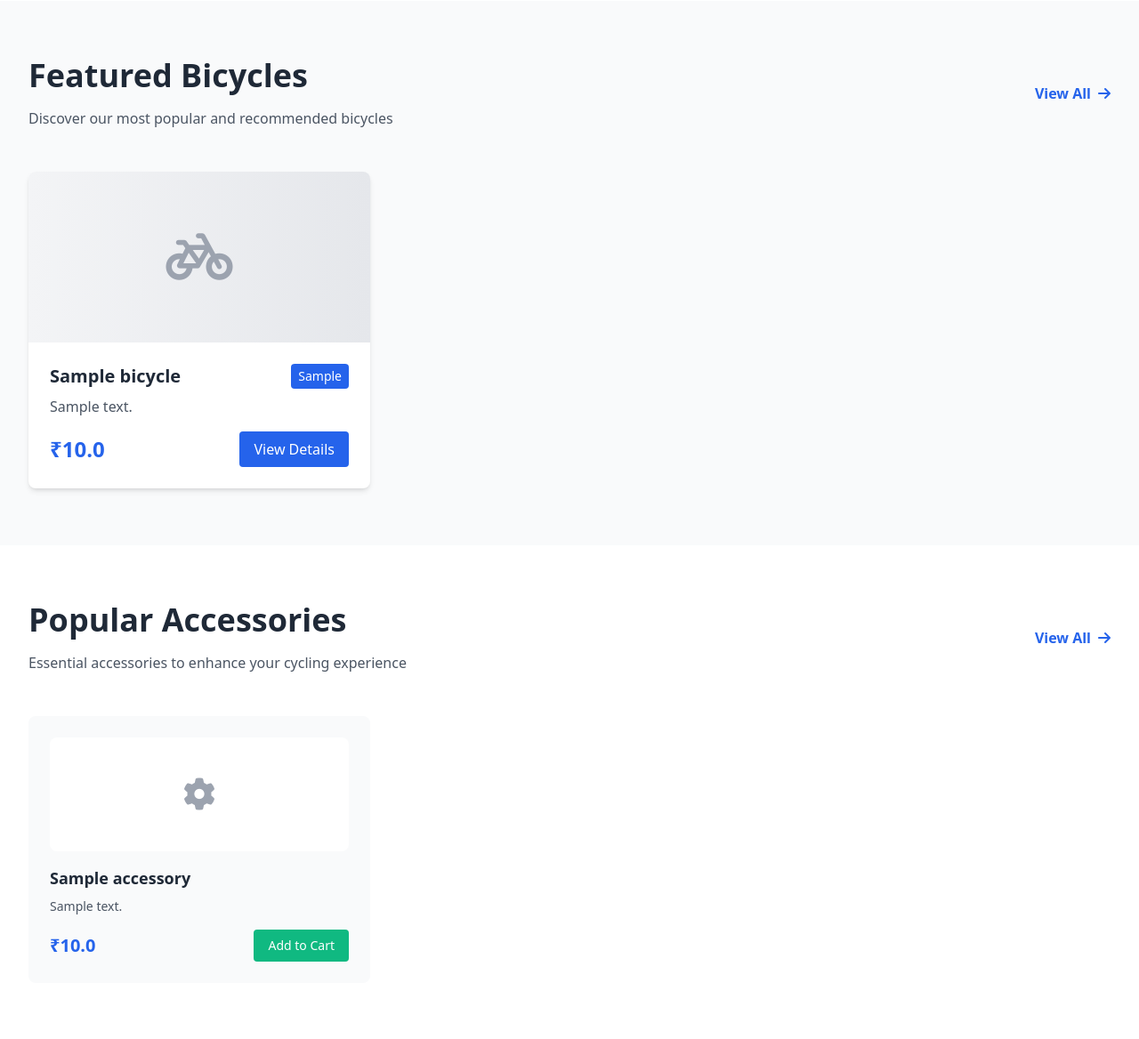
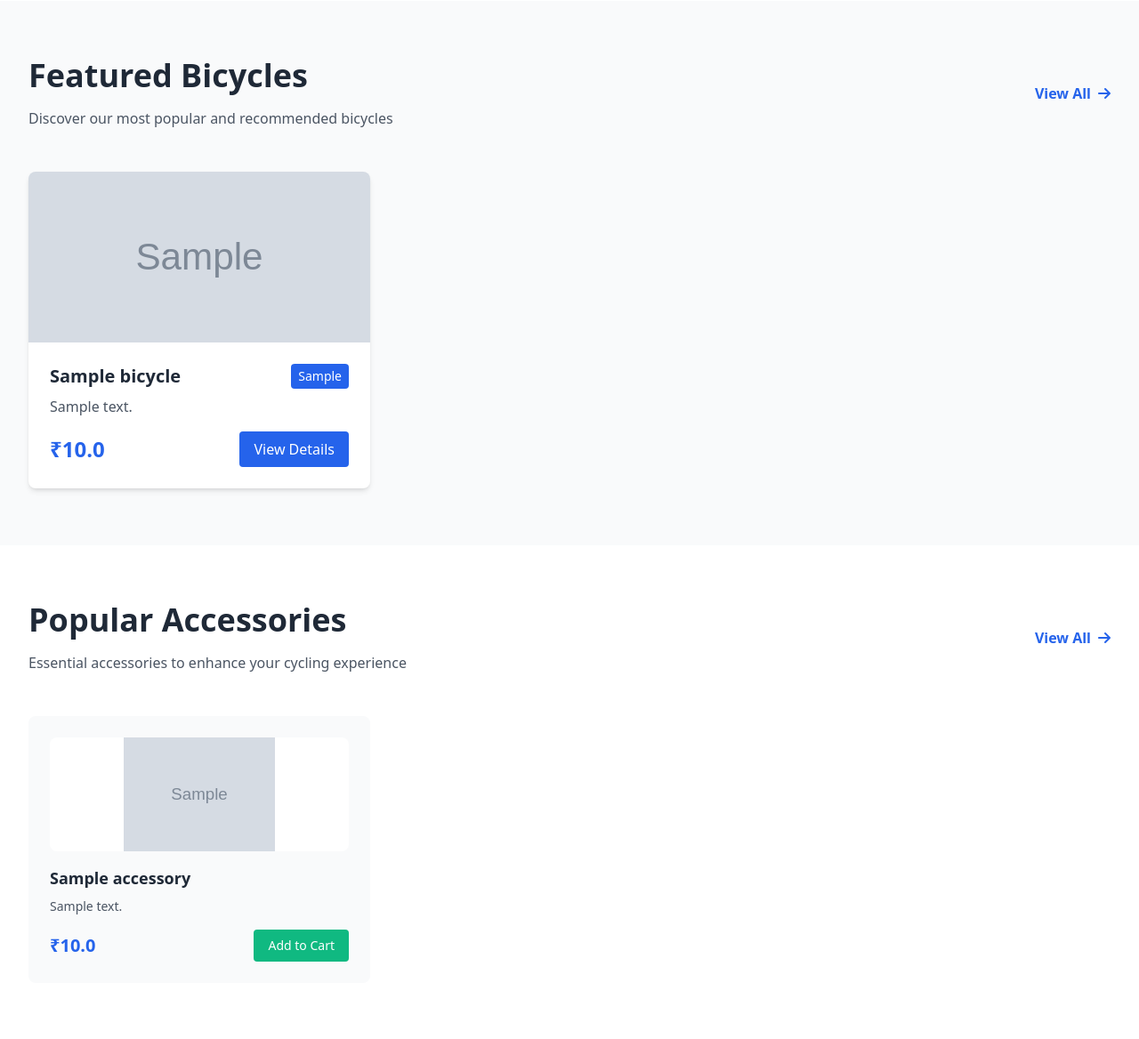
Before and after one commit to iammujtaba/cyclestore, a FastAPI app: page / in a window 1280 px wide. Shown: the part 1115-2283 px from the top of the page at 89% size. Run offline with FastAPI, Linux system fonts and the light colour scheme; tables that the repository leaves empty hold one stand-in row (values such as "Sample post"); grey boxes marked "Sample" are stand-in pictures; some libraries are stand-ins or nearby versions.

Commit message:
feat: Update bicycle and accessory display to use images instead of icons, enhancing visual appeal

```diff
--- a/app/templates/index.html
+++ b/app/templates/index.html
@@ -83,9 +83,9 @@
         <div class="grid grid-cols-1 md:grid-cols-2 lg:grid-cols-3 gap-8">
             {% for bike in featured_bikes %}
             <div class="bg-white rounded-lg shadow-md overflow-hidden card-hover animate-on-scroll">
-                <div class="h-48 bg-gradient-to-r from-gray-100 to-gray-200 flex items-center justify-center">
-                    <i class="fas fa-bicycle text-6xl text-gray-400"></i>
-                </div>
+                <a href="/bicycle/{{ bike.id }}" class="block h-48">
+                    <img src="{{ bike.get_primary_image() }}" alt="{{ bike.name }}" class="w-full h-full object-cover">
+                </a>
                 <div class="p-6">
                     <div class="flex justify-between items-start mb-2">
                         <h3 class="text-xl font-semibold text-gray-800">{{ bike.name }}</h3>
@@ -127,21 +127,9 @@
         <div class="grid grid-cols-1 md:grid-cols-2 lg:grid-cols-3 gap-8">
             {% for accessory in featured_accessories %}
             <div class="bg-gray-50 rounded-lg p-6 card-hover animate-on-scroll">
-                <div class="h-32 bg-white rounded-lg flex items-center justify-center mb-4">
-                    {% if accessory.category == 'tyres' %}
-                        <i class="fas fa-circle text-4xl text-gray-400"></i>
-                    {% elif accessory.category == 'tubes' %}
-                        <i class="fas fa-ring text-4xl text-gray-400"></i>
-                    {% elif accessory.category == 'rims' %}
-                        <i class="fas fa-compact-disc text-4xl text-gray-400"></i>
-                    {% elif accessory.category == 'chains' %}
-                        <i class="fas fa-link text-4xl text-gray-400"></i>
-                    {% elif accessory.category == 'forks' %}
-                        <i class="fas fa-expand-arrows-alt text-4xl text-gray-400"></i>
-                    {% else %}
-                        <i class="fas fa-cog text-4xl text-gray-400"></i>
-                    {% endif %}
-                </div>
+                <a href="/accessory/{{ accessory.id }}" class="block h-32 bg-white rounded-lg flex items-center justify-center mb-4">
+                    <img src="{{ accessory.get_primary_image() }}" alt="{{ accessory.name }}" class="max-h-full max-w-full object-contain">
+                </a>
                 <h3 class="text-lg font-semibold text-gray-800 mb-2">{{ accessory.name }}</h3>
                 <p class="text-gray-600 text-sm mb-4">
                     {% if accessory.description %}
@@ -151,7 +139,7 @@
                     {% endif %}
                 </p>
                 <div class="flex justify-between items-center">
-                    <span class="text-xl font-bold text-primary">₹{{ accessory.price }}</span>
+                    <span class="text-xl font-bold text-primary">₹{{ "{:,}".format(accessory.price) }}</span>
                     <button class="bg-secondary text-white px-4 py-2 rounded text-sm hover:bg-green-600 transition-colors">
                         Add to Cart
                     </button>
```
